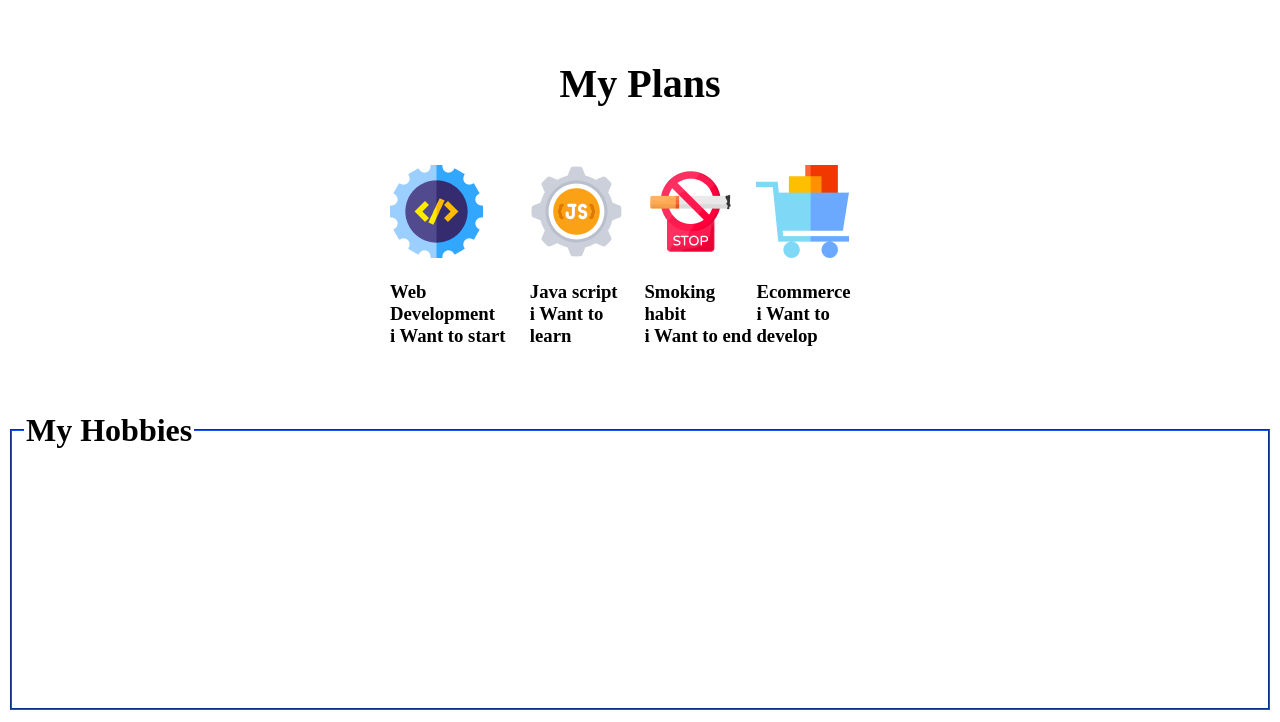
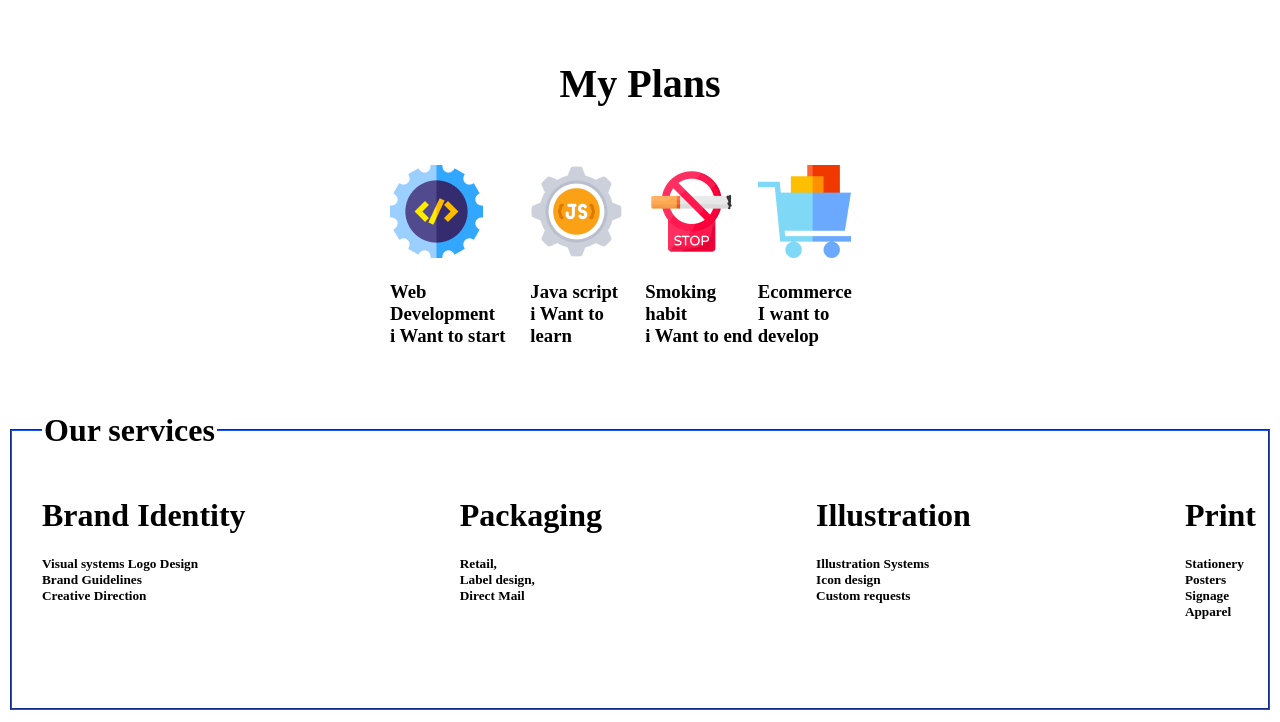
Before and after one commit to abubakkarsiddiquee/assignment, a plain HTML site: page index.html in a window 1280 px wide. Shown: the part 1518-2240 px from the top of the page. Drawn offline with Linux system fonts and the light colour scheme.

Commit message:
2nd commit

```diff
--- a/index.html
+++ b/index.html
@@ -15,7 +15,7 @@
             <h5 class="tittle2">
                 There are many variations of passages of Lorem Ipsum<br>
 available, but the majority have suffered alteration in some<br>
-form, by injected humour, or randomised words
+form, by injected humour, or randomized words
             </h5>
             <button class="button1">Contact us</button>
 
@@ -44,7 +44,7 @@ form, by injected humour, or randomised words
         </div>
 
     </main>
-    <section>
+    <section class="section1">
       <h1 class="section-tittle1">
         My Plans
       </h1>
@@ -73,7 +73,7 @@ form, by injected humour, or randomised words
           <img src="image/icons/ecom.png"alt="">
         <h3>
           Ecommerce<br>
-          i Want to develop
+          I want to develop
         </h3>
         </div>
 
@@ -84,8 +84,44 @@ form, by injected humour, or randomised words
     </section>
 
     <fieldset class="fieldset">
-      <legend ><h1>My Hobbies</h1> </legend>
+      <legend ><h1>Our services</h1> </legend>
+        <div>
+          <h1>Brand Identity</h1>
+          <h5>Visual systems
 
+            Logo Design<br>
+
+            Brand Guidelines<br>
+
+            Creative Direction</h5>
+        </div>
+        <div>
+          <h1>Packaging</h1>
+          <h5>Retail,<br>
+
+            Label design,<br>
+
+            Direct Mail</h5>
+        </div>
+        <div>
+          <h1>Illustration</h1>
+          <h5>Illustration Systems <br>
+
+            Icon design <br>
+
+            Custom requests</h5>
+        </div>
+        <div>
+          <h1>Print</h1>
+          <h5>
+            Stationery <br>
+
+            Posters <br>
+
+            Signage <br>
+
+            Apparel</h5>
+        </div>
 
         </fieldset> <br><br><br><br><br><br>
 
--- a/style.css
+++ b/style.css
@@ -56,6 +56,9 @@ background-color:white;
 border-color: white;
 border-radius: 5px;
 }
+.section1{
+    justify-content: space-between;
+}
 .section-tittle1{
     text-align: center;
     font-size: 40px;
@@ -75,6 +78,9 @@ border-radius: 5px;
     height: 300px;
     width: auto;
     border-color: rgb(23, 70, 225);
+    display: flex;
+    padding-left: 30px;
+    justify-content: space-between;
 
 }
 .watch{
```
